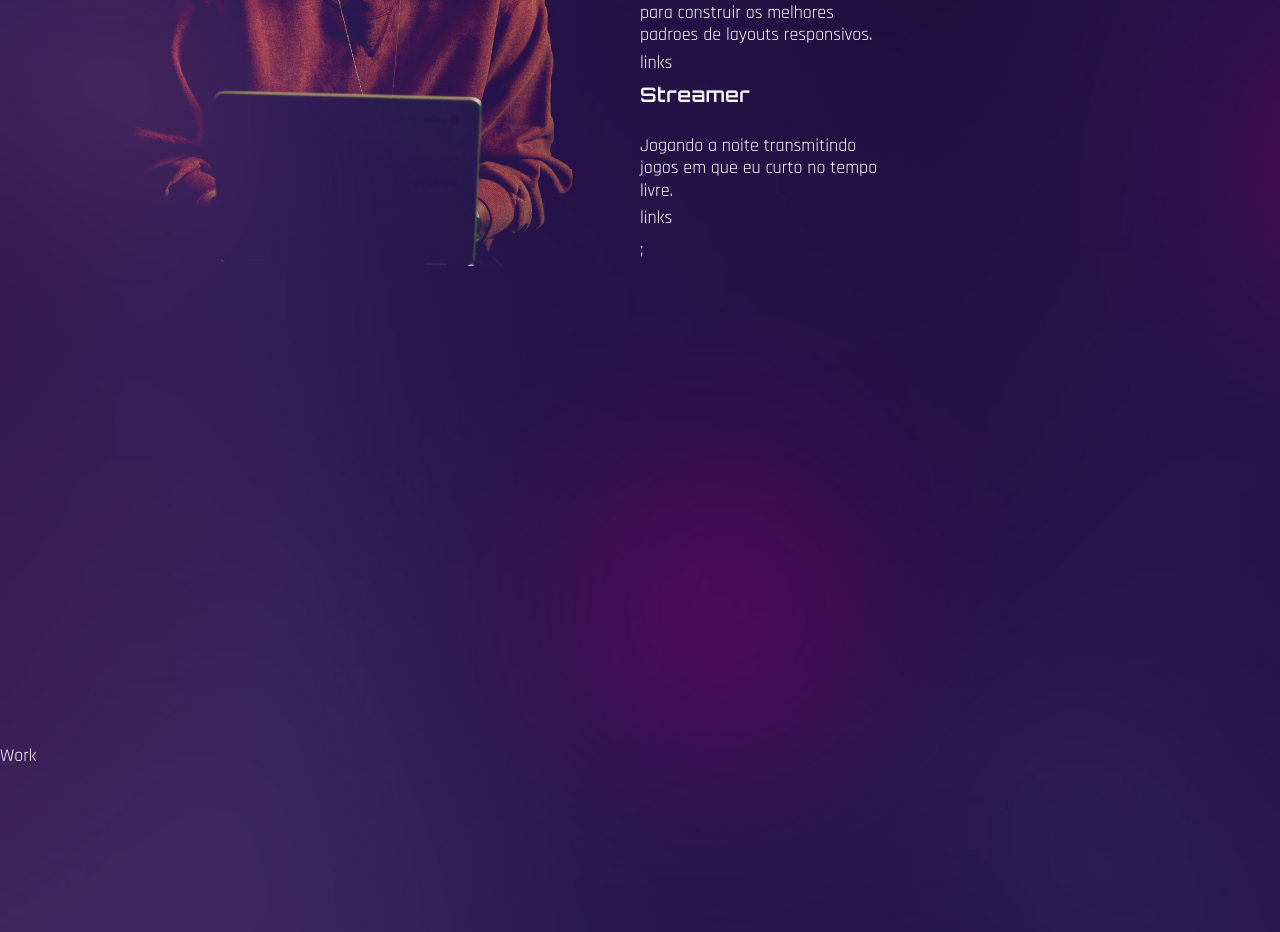
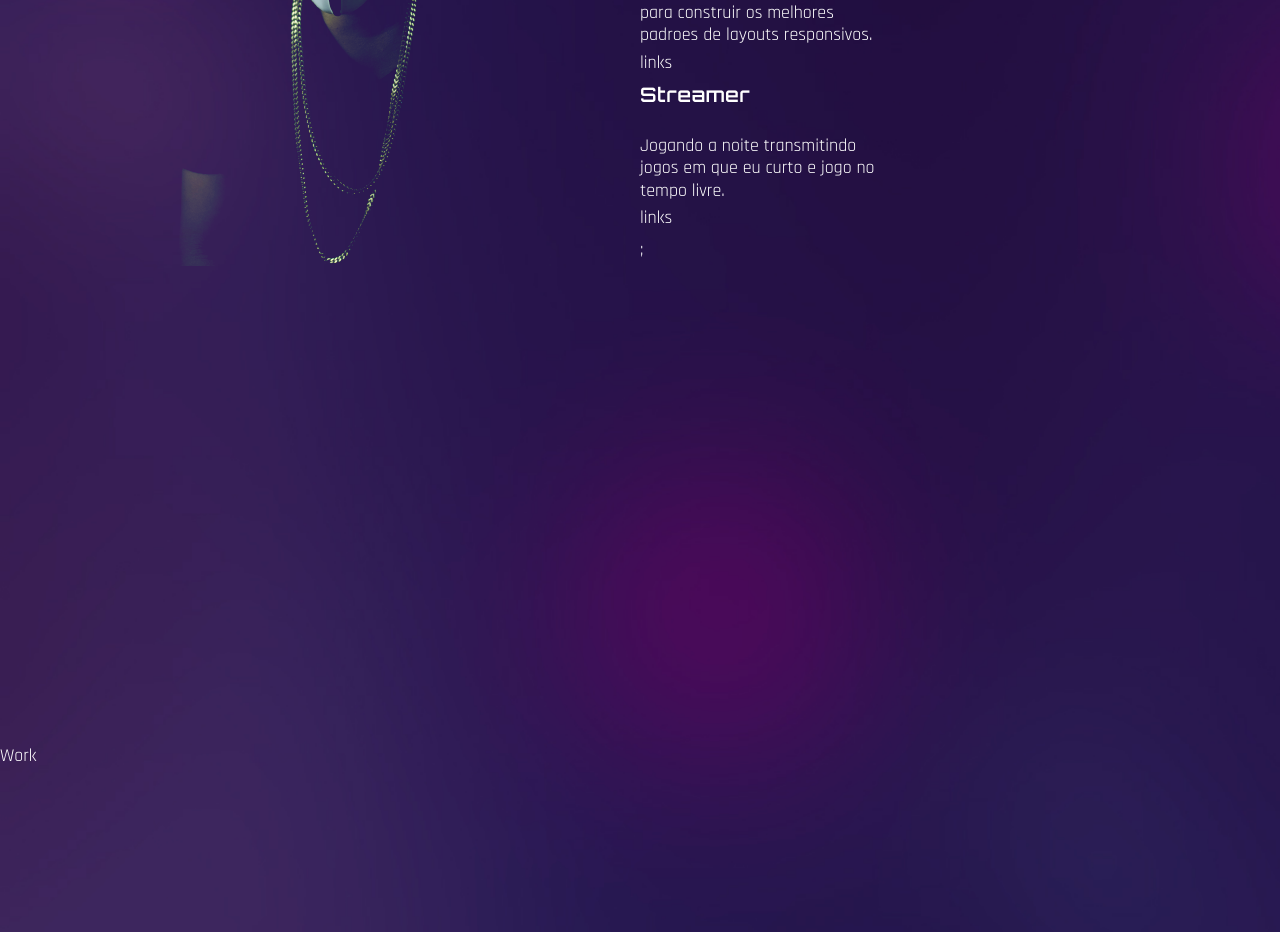
Before and after one commit to thiagoxporfirio/myportifolio, a React (Create React App) app: page / in a window 1280 px wide. Shown: the part 1980-2912 px from the top of the page. Built offline with nearby package versions, Linux system fonts and the light colour scheme; the HTML template or start-up script is replaced by a standard one; a web font is replaced by a local one.

Commit message:
acertando alguns pontos em about e quase finalizando services

```diff
--- a/src/components/About.js
+++ b/src/components/About.js
@@ -41,7 +41,7 @@ const About = () => {
                 <div className='text-[40px] font-tertiary text-gradient mb-2'>
                   {
                     inView ?
-                      <CountUp start={0} end={2} duration={4} /> : null}
+                      <CountUp start={0} end={2} duration={6} /> : null}
                 </div>
                 <div className='font-primary text-sm tracking-[2px] ' >
                   Anos de <br />
@@ -52,7 +52,7 @@ const About = () => {
                 <div className='text-[40px] font-tertiary text-gradient mb-2'>
                   {
                     inView ?
-                      <CountUp start={0} end={15} duration={5} /> : null}
+                      <CountUp start={0} end={15} duration={8} /> : null}
                   K+
                 </div>
                 <div className='font-primary text-sm tracking-[2px] ' >
@@ -64,7 +64,7 @@ const About = () => {
                 <div className='text-[40px] font-tertiary text-gradient mb-2'>
                   {
                     inView ?
-                      <CountUp start={0} end={5} duration={4} /> : null}
+                      <CountUp start={0} end={5} duration={6} /> : null}
                 </div>
                 <div className='font-primary text-sm tracking-[2px] ' >
                   Projetos <br />
--- a/src/components/Services.js
+++ b/src/components/Services.js
@@ -16,7 +16,7 @@ const services = [
   },
   {
     name: "Streamer",
-    description: "Jogando a noite transmitindo jogos em que eu curto no tempo livre.",
+    description: "Jogando a noite transmitindo jogos em que eu curto e jogo no tempo livre.",
     link: "Saiba mais"
   }
 ]
```
Also changed, not shown: src/assets/services.png.
